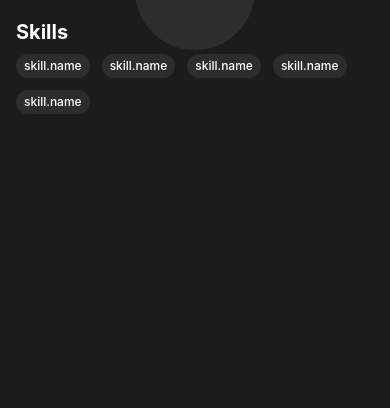
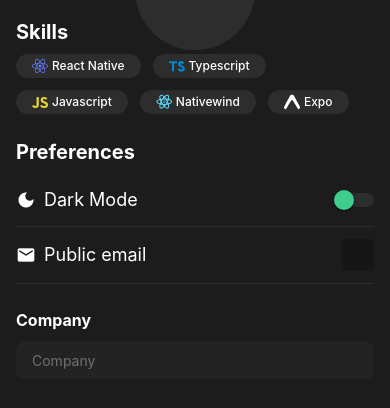
Before and after one commit to nichol6s/nativecn-app, a React Native app: screen / in a window 390 px wide. Shown: the part 338-746 px from the top of the page. Built offline with nearby package versions, Linux system fonts and the light colour scheme.

Commit message:
componentes, preferences, badge, checkbox, switch, input adicionados

```diff
--- a/src/app/Profile.tsx
+++ b/src/app/Profile.tsx
@@ -1,7 +1,9 @@
-import { View, Image } from "react-native"
+import { View, Image, Text } from "react-native"
 
 import { Skills } from "@/components/Skills"
 import { User } from "@/components/User"
+import { Preferece } from "@/components/Preference"
+import { Input } from "@/components/Input"
 
 export function Profile(){
     return(
@@ -14,6 +16,11 @@ export function Profile(){
             <View className="flex-1 px-4 pb-4">
                 <User />
                 <Skills />
+                <Preferece />
+
+                <View className="w-full mt-6 flex-1">
+                    <Input placeholder="Company" inputClasses="mb-6" label="Company"/>
+                </View>
             </View>
         </View>
     )
--- a/src/components/Badge.tsx
+++ b/src/components/Badge.tsx
@@ -1,10 +1,10 @@
 import { type VariantProps, cva } from 'class-variance-authority';
-import { Text, View } from 'react-native';
+import { Image, ImageProps, Text, View } from 'react-native';
 
 import { cn } from '../lib/utils';
 
 const badgeVariants = cva(
-  'flex flex-row items-center rounded-full px-2 py-1 text-xs font-semibold',
+  'flex flex-row items-center px-4 py-1 text-xs gap-1',
   {
     variants: {
       variant: {
@@ -35,16 +35,19 @@ export interface BadgeProps
     VariantProps<typeof badgeVariants> {
   label: string;
   labelClasses?: string;
+  icon: ImageProps
 }
 function Badge({
   label,
   labelClasses,
   className,
   variant,
+  icon,
   ...props
 }: BadgeProps) {
   return (
     <View className={cn(badgeVariants({ variant }), className)} {...props}>
+      <Image source={icon} className="w-4 h-4"/>
       <Text className={cn(badgeTextVariants({ variant }), labelClasses)}>
         {label}
       </Text>
--- /dev/null
+++ b/src/components/Checkbox.tsx
@@ -0,0 +1,52 @@
+import { useState } from 'react';
+import { Text, TouchableOpacity, View } from 'react-native';
+import { MaterialIcons } from "@expo/vector-icons"
+import { colors } from "@/styles/colors"
+
+import { cn } from '../lib/utils';
+
+// TODO: make controlled (optional)
+interface CheckboxProps extends React.ComponentPropsWithoutRef<typeof View> {
+  label?: string;
+  labelClasses?: string;
+  checkboxClasses?: string;
+}
+function Checkbox({
+  label,
+  labelClasses,
+  checkboxClasses,
+  className,
+  ...props
+}: CheckboxProps) {
+  const [isChecked, setChecked] = useState(false);
+
+  const toggleCheckbox = () => {
+    setChecked(prev => !prev);
+  };
+
+  return (
+    <View
+      className={cn('flex flex-row items-center gap-2', className)}
+      {...props}
+    >
+      <TouchableOpacity onPress={toggleCheckbox}>
+        <View
+          className={cn(
+            'w-8 h-8 rounded bg-gray-800 flex justify-center items-center',
+            {
+              'bg-green-400': isChecked,
+            },
+            checkboxClasses
+          )}
+        >
+          {isChecked && <MaterialIcons name="check" size={20} color={colors.gray[800]} />}
+        </View>
+      </TouchableOpacity>
+      {label && (
+        <Text className={cn('text-primary', labelClasses)}>{label}</Text>
+      )}
+    </View>
+  );
+}
+
+export { Checkbox };
--- /dev/null
+++ b/src/components/Input.tsx
@@ -0,0 +1,30 @@
+import { forwardRef } from 'react';
+import { Text, TextInput, View } from 'react-native';
+import { colors } from "@/styles/colors"
+
+import { cn } from '../lib/utils';
+
+export interface InputProps
+  extends React.ComponentPropsWithoutRef<typeof TextInput> {
+  label?: string;
+  labelClasses?: string;
+  inputClasses?: string;
+}
+const Input = forwardRef<React.ElementRef<typeof TextInput>, InputProps>(
+  ({ className, label, labelClasses, inputClasses, ...props }, ref) => (
+    <View className={cn('flex flex-col gap-1.5', className)}>
+      {label && <Text className={cn('text-white text-base font-bold mb-1', labelClasses)}>{label}</Text>}
+      <TextInput
+
+        placeholderTextColor={colors.gray[400]}
+        className={cn(
+          inputClasses,
+          'py-2.5 px-4 rounded-lg text-white bg-gray-600'
+        )}
+        {...props}
+      />
+    </View>
+  )
+);
+
+export { Input };
--- /dev/null
+++ b/src/components/Option.tsx
@@ -0,0 +1,38 @@
+import { ReactNode } from "react";
+import { View, Text, TextProps } from "react-native";
+import { MaterialIcons } from "@expo/vector-icons"
+
+import { colors } from "@/styles/colors"
+
+interface OptionProps {
+    children: ReactNode
+}
+
+interface IconProps {
+    icon: keyof typeof MaterialIcons.glyphMap
+}
+
+function Option({ children }: OptionProps) {
+    return (
+        <View className="w-full flex-row items-center gap-2 border-b border-gray-500 py-3">
+            {children}
+        </View>
+    )
+}
+
+function Icon({ icon }: IconProps) {
+    return (
+        <MaterialIcons name={icon} size={20} color={colors.white} />
+    )
+}
+
+function Title(props: TextProps) {
+    return (
+        <Text className="text-white text-lg flex-1" {...props}></Text>
+    )
+}
+
+Option.Title = Title
+Option.Icon = Icon
+
+export { Option }
--- /dev/null
+++ b/src/components/Preference.tsx
@@ -0,0 +1,29 @@
+import { useState } from "react"
+import { View } from "react-native"
+
+import { Title } from "@/components/Title"
+import { Option } from "@/components/Option"
+import { Switch } from "@/components/Switch"
+import { Checkbox } from "@/components/Checkbox"
+
+export function Preferece(){
+    const [isEnabled, setIsEnabled] = useState(false)
+
+    return(
+        <View className="w-full">
+            <Title>Preferences</Title>
+
+            <Option>
+                <Option.Icon icon="dark-mode" />
+                <Option.Title>Dark Mode</Option.Title>
+                <Switch onValueChange={setIsEnabled} value={isEnabled} />
+            </Option>
+
+            <Option>
+                <Option.Icon icon="email" />
+                <Option.Title>Public email</Option.Title>
+                <Checkbox  />
+            </Option>
+        </View>
+    )
+}
--- a/src/components/Skills.tsx
+++ b/src/components/Skills.tsx
@@ -10,9 +10,9 @@ export function Skills(){
             <Title>Skills</Title>
 
             <View className="flex-row w-full flex-wrap gap-3">
-                {
-                    SKILLS.map(skill => <Badge key={skill.name} label="skill.name" />)
-                }
+                {SKILLS.map((skill) => (
+                    <Badge key={skill.name} label={skill.name} icon={skill.icon}/>
+                ))}
             </View>
         </View>
     )
--- /dev/null
+++ b/src/components/Switch.tsx
@@ -0,0 +1,21 @@
+import { Switch as NativeSwitch, useColorScheme } from 'react-native';
+
+import { colors } from "@/styles/colors"
+
+function Switch({
+  ...props
+}: React.ComponentPropsWithoutRef<typeof NativeSwitch>) {
+
+  return (
+    <NativeSwitch
+      trackColor={{
+        true: colors.green[400],
+        false: colors.gray[500]
+      }}
+      thumbColor={colors.green[500]}
+      {...props}
+    />
+  );
+}
+
+export { Switch };
```
